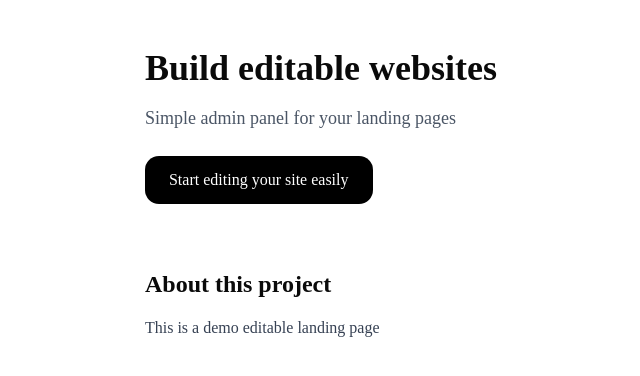
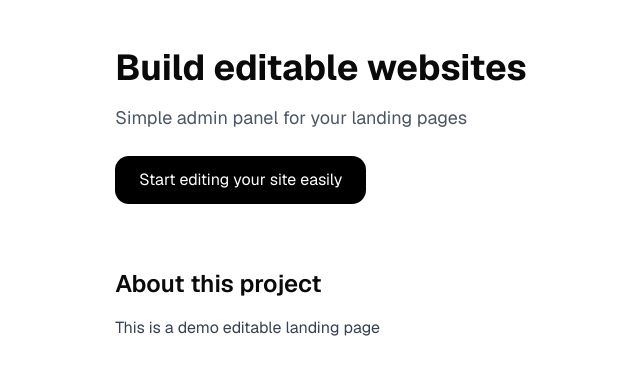
Before and after one commit to pavsumin/editable-landing-panel, a Next.js app: page / in a window 1280 px wide. Shown: the top 376 px of the page, without its empty margins (319-959 px from the left). Built offline with nearby package versions, Linux system fonts and the light colour scheme; no server answers; the database is empty.

Commit message:
chore: fix font issue; disable auto cache; fix logic

```diff
--- a/app/globals.css
+++ b/app/globals.css
@@ -1,6 +1,6 @@
-@import "tailwindcss";
-@import "tw-animate-css";
-@import "shadcn/tailwind.css";
+@import 'tailwindcss';
+@import 'tw-animate-css';
+@import 'shadcn/tailwind.css';
 
 @custom-variant dark (&:is(.dark *));
 
--- a/app/layout.tsx
+++ b/app/layout.tsx
@@ -1,33 +1,32 @@
-import type { Metadata } from "next";
-import { Geist, Geist_Mono } from "next/font/google";
-import "./globals.css";
+import type { Metadata } from 'next'
+import { Geist, Geist_Mono } from 'next/font/google'
+import './globals.css'
 
 const geistSans = Geist({
-  variable: "--font-geist-sans",
-  subsets: ["latin"],
-});
+	variable: '--font-geist-sans',
+	subsets: ['latin'],
+})
 
 const geistMono = Geist_Mono({
-  variable: "--font-geist-mono",
-  subsets: ["latin"],
-});
+	variable: '--font-geist-mono',
+	subsets: ['latin'],
+})
 
 export const metadata: Metadata = {
-  title: "Create Next App",
-  description: "Generated by create next app",
-};
+	title: 'Editable Landing Panel',
+	description: 'You can edit text on your website without khowing code',
+}
 
 export default function RootLayout({
-  children,
+	children,
 }: Readonly<{
-  children: React.ReactNode;
+	children: React.ReactNode
 }>) {
-  return (
-    <html
-      lang="en"
-      className={`${geistSans.variable} ${geistMono.variable} h-full antialiased`}
-    >
-      <body className="min-h-full flex flex-col">{children}</body>
-    </html>
-  );
+	return (
+		<html lang='en' className='h-full antialiased'>
+			<body className={`${geistSans.className} min-h-full flex flex-col`}>
+				{children}
+			</body>
+		</html>
+	)
 }
--- a/app/page.tsx
+++ b/app/page.tsx
@@ -1,4 +1,6 @@
 import { getContent } from '@/lib/getContent'
+
+export const revalidate = 0
 
 export default async function Home() {
 	const content = await getContent()
--- a/lib/getContent.ts
+++ b/lib/getContent.ts
@@ -8,6 +8,8 @@ type ContentItem = {
 
 export async function getContent() {
 	const { data } = await supabase.from('content').select('*')
+
+	console.log('DATA FROM DB:', data)
 
 	const dbContent: Record<string, string> = {}
 
```
Lines whose indentation alone changed are shown as unchanged.
